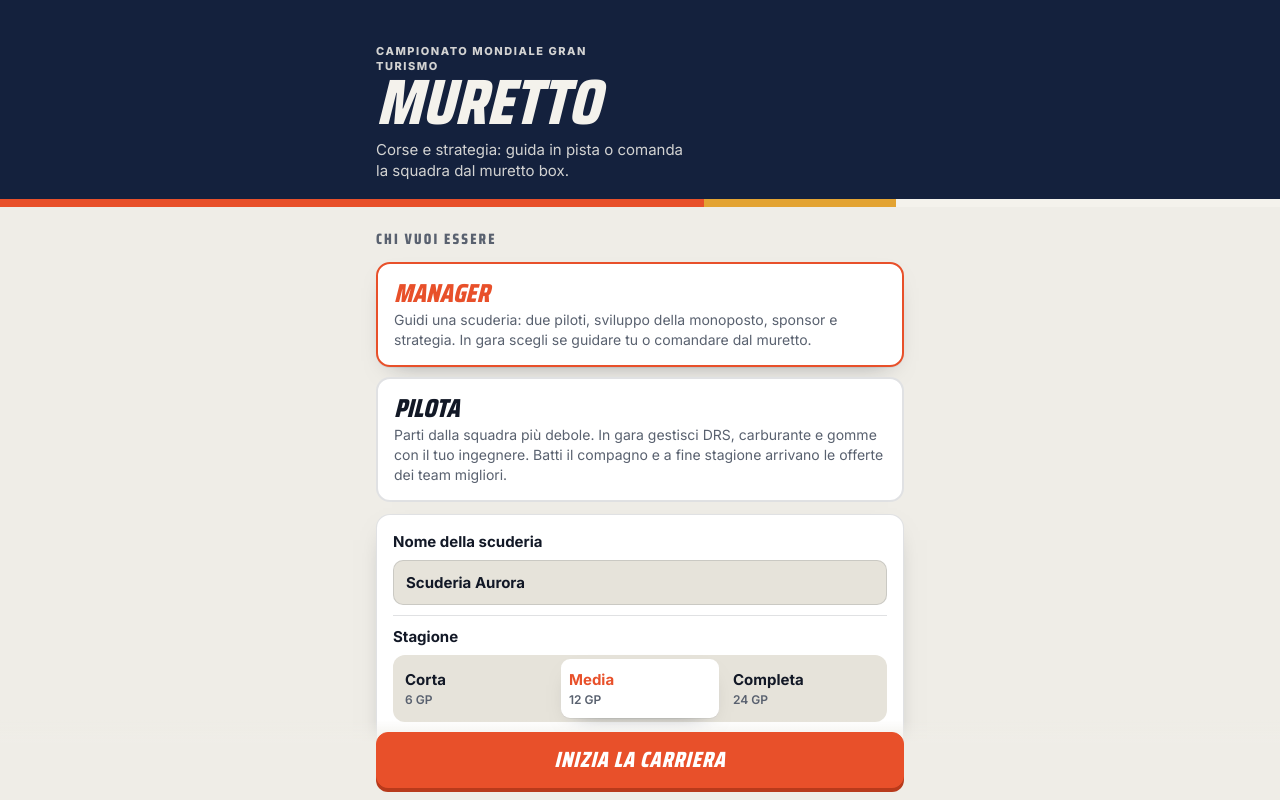
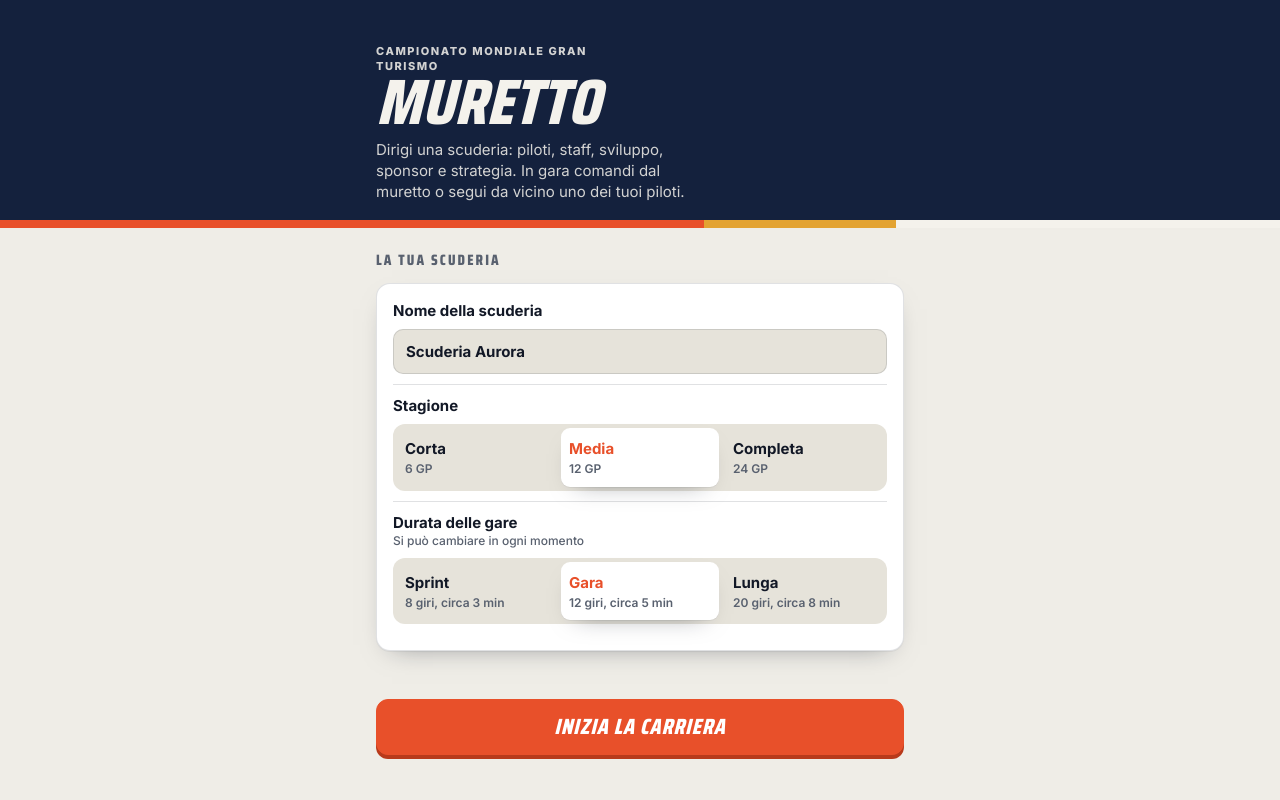
Before and after one commit to tommasocaccavale91/Claude2, a website: page muretto/index.html in a window 1280 px wide. Drawn offline with Linux system fonts and the light colour scheme.

Commit message:
Muretto: carriera pilota nascosta dal menu, il gioco parte da manager
Co-Authored-By: Claude Opus 5.5 <noreply@anthropic.com>
Claude-Session: https://claude.ai/code/session_01XcUm2z9SjL5nhUj4n5EsG6

```diff
--- a/muretto/index.html
+++ b/muretto/index.html
@@ -715,13 +715,15 @@ const salaryOfRank = r => [600, 480, 380, 300, 240][r] || 240;
 
 /* =====================  Nuova carriera  ===================== */
 let screen = 'start', standTab = 'd';
+const CAREER_DRIVER = false;   // carriera pilota nascosta dal menu: i salvataggi esistenti continuano a funzionare
 const draft = { role:'manager', name:'', team:'Scuderia Aurora', season:12, laps:12 };
 function renderStart() {
   screen = 'start'; stopRace();
-  app.innerHTML = '<div class="page"><header class="hero"><div class="wrap"><p class="kicker">Campionato Mondiale Gran Turismo</p><h1>Muretto</h1><p>Corse e strategia: guida in pista o comanda la squadra dal muretto box.</p></div><div class="stripe"></div></header>' +
-    '<div class="wrap sect"><h3 class="h2">Chi vuoi essere</h3><div class="role" role="group" aria-label="Ruolo">' +
+  if (!CAREER_DRIVER) draft.role = 'manager';
+  app.innerHTML = '<div class="page"><header class="hero"><div class="wrap"><p class="kicker">Campionato Mondiale Gran Turismo</p><h1>Muretto</h1><p>Dirigi una scuderia: piloti, staff, sviluppo, sponsor e strategia. In gara comandi dal muretto o segui da vicino uno dei tuoi piloti.</p></div><div class="stripe"></div></header>' +
+    '<div class="wrap sect">' + (!CAREER_DRIVER ? '<h3 class="h2">La tua scuderia</h3>' : '<h3 class="h2">Chi vuoi essere</h3><div class="role" role="group" aria-label="Ruolo">' +
       '<button data-role="manager" aria-pressed="' + (draft.role === 'manager') + '"><b>Manager</b><span>Guidi una scuderia: due piloti, sviluppo della monoposto, sponsor e strategia. In gara scegli se guidare tu o comandare dal muretto.</span></button>' +
-      '<button data-role="driver" aria-pressed="' + (draft.role === 'driver') + '"><b>Pilota</b><span>Parti dalla squadra più debole. In gara gestisci DRS, carburante e gomme con il tuo ingegnere. Batti il compagno e a fine stagione arrivano le offerte dei team migliori.</span></button></div>' +
+      '<button data-role="driver" aria-pressed="' + (draft.role === 'driver') + '"><b>Pilota</b><span>Parti dalla squadra più debole. In gara gestisci DRS, carburante e gomme con il tuo ingegnere. Batti il compagno e a fine stagione arrivano le offerte dei team migliori.</span></button></div>') +
     '<div class="card"><div class="opt col"><label class="lab" for="nm">' + (draft.role === 'driver' ? 'Nome e cognome del pilota' : 'Nome della scuderia') + '</label><input class="field" id="nm" maxlength="26" value="' + esc(draft.role === 'driver' ? draft.name : draft.team) + '" placeholder="' + (draft.role === 'driver' ? 'Es. Marco Bellini' : 'Scuderia Aurora') + '"></div>' +
       '<div class="opt col"><span class="lab">Stagione</span><div class="seg three">' + Object.entries(SEASON_LEN).map(([k, v]) => '<button data-season="' + k + '" aria-pressed="' + (draft.season == k) + '"><b>' + v.split(' · ')[0] + '</b><small>' + v.split(' · ')[1] + '</small></button>').join('') + '</div></div>' +
       '<div class="opt col"><span class="lab">Durata delle gare<small>Si può cambiare in ogni momento</small></span><div class="seg three">' + Object.entries(RACE_LEN).map(([k, v]) => '<button data-laps="' + k + '" aria-pressed="' + (draft.laps == k) + '"><b>' + v.split(' · ')[0] + '</b><small>' + v.split(' · ')[1] + ', circa ' + Math.max(2, Math.round(k * .4)) + ' min</small></button>').join('') + '</div></div></div>' +
```
Also changed, not shown: muretto/README.md.
